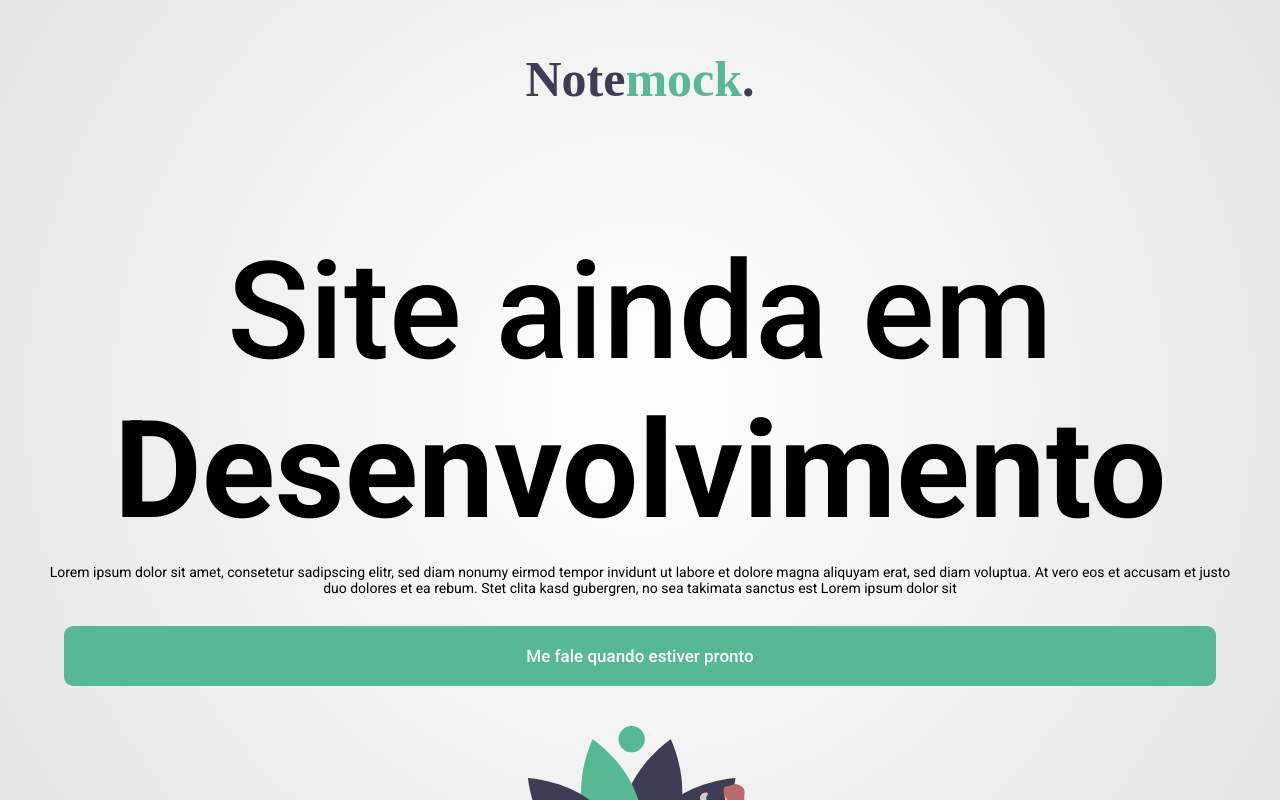
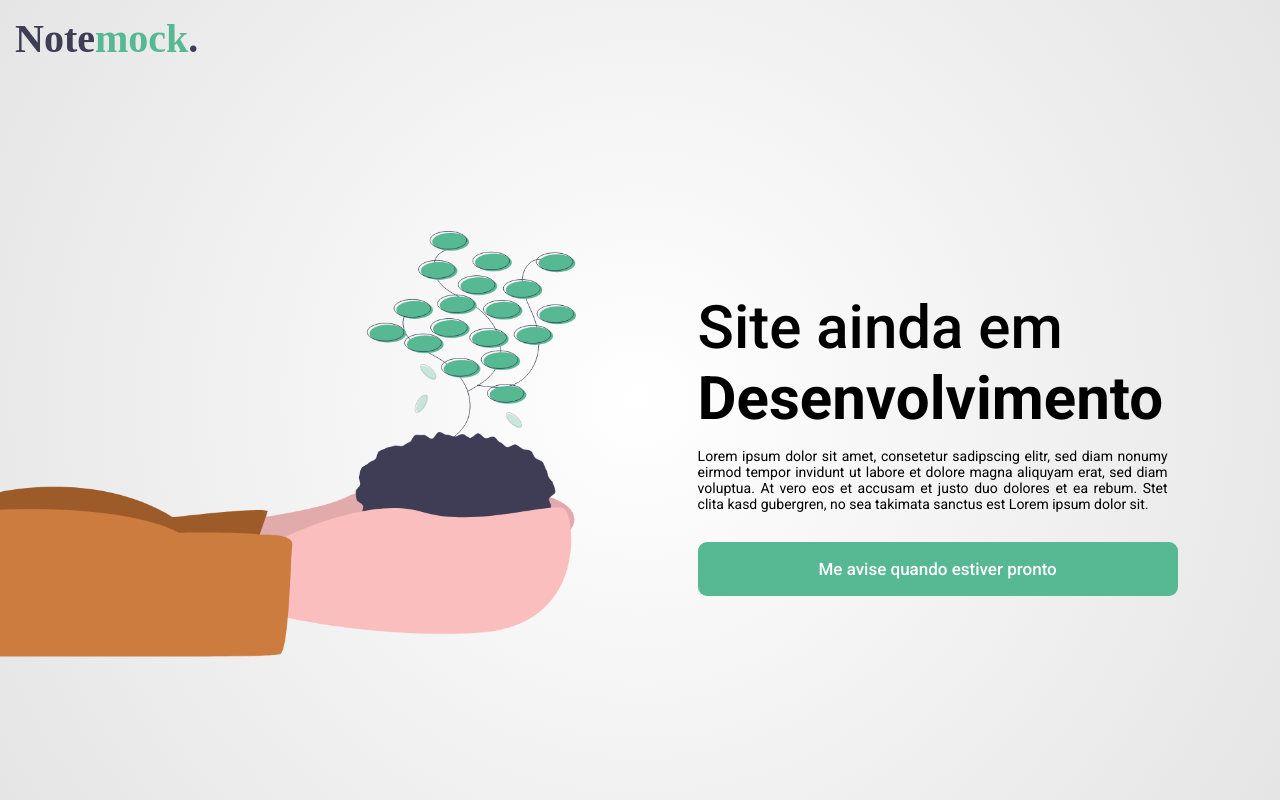
Before and after one commit to JoaoGabriel-Lima/notemock, a Next.js app: page /maintenance in a window 1280 px wide. Built offline with nearby package versions, Linux system fonts and the light colour scheme.

Commit message:
Maintenance Mode

```diff
--- /dev/null
+++ b/pages/components/maintenance_body/body.tsx
@@ -0,0 +1,19 @@
+import styles from './styles.module.scss'
+import {Component} from 'react'
+export default class BodyMaintenance extends Component {
+    render(){
+        return (
+        <div className={styles.desktopmode}>
+        <img src="/img/ui2.png" alt="" className={styles.ui2}/>
+        <div className={styles.persistcontent}>
+            <h1 className={styles.title}>Site ainda em <span className={styles.bold}>Desenvolvimento</span></h1>
+            <p className={styles.description}>Lorem ipsum dolor sit amet, consetetur sadipscing elitr, sed diam nonumy eirmod tempor invidunt ut labore et dolore magna aliquyam erat, sed diam voluptua. At vero eos et accusam et justo duo dolores et ea rebum. Stet clita kasd gubergren, no sea takimata sanctus est Lorem ipsum dolor sit.</p>
+            <button className={styles.newsletter}>
+                <a href="">Me avise quando estiver pronto</a>
+            </button>
+            <img className={styles.ui} src='/img/ui.png'></img>
+        </div>
+        </div>
+        )
+    }
+}
--- /dev/null
+++ b/pages/components/maintenance_body/styles.module.scss
@@ -0,0 +1,129 @@
+.newsletter:focus {
+    outline: none;
+}
+.persistcontent {
+
+    display: flex;
+    flex-direction: column;
+    align-items: center;
+    justify-content: center;
+    transition: .1s;
+}
+.desktopmode {
+    width: 100vw;
+    display: flex;
+    flex-direction: row;
+    justify-content: space-between;
+    align-items: center;
+    transition: .1s;
+}
+.title {
+    text-align: center;
+    font-family: 'Roboto';
+    font-weight: 500;
+    font-size: 10.6vw;
+    margin-bottom: 0px;
+    width: 100vw;
+}
+.bold {
+    font-weight: 600;
+}
+.description {
+    font-family: 'Roboto';
+    font-weight: 400;
+    font-size: 14px;
+    text-align: center;
+    width: 93vw;
+    margin-bottom: 30px;
+}
+.newsletter {
+    border: 0;
+    padding: 20px 0;
+    width: 90vw;
+    // height: 53px !important;
+
+    border-radius: 9px;
+    background-color: #57B894;
+    cursor: pointer;
+    margin-bottom: 40px;
+    transition: .1s;
+}
+.newsletter:hover {
+    border: solid 2px #336653;
+}
+.newsletter a {
+    color: white;
+    text-decoration: none;
+    font-size: 17px;
+    font-family: 'Roboto';
+    font-weight: 500;
+}
+.ui{
+    padding-bottom: 60px;
+}
+
+.ui2 {
+    display: none;
+ }
+@media (max-width:226px) {
+    .ui{
+        transition: .1s;
+        width: 80%;
+    }
+    .logo {
+        transition: .1s;
+        font-size: 19vw;
+    }
+}
+
+
+@media (min-width:953px){
+    .persistcontent {
+        display: flex;
+        width: 480px;
+        // margin-left: 20px;
+        flex-direction: column;
+        align-items: flex-start;
+        margin-right: 8%;
+        justify-content: center;
+    }
+    .ui2 {
+        display: block;
+        width: 45vw;
+        margin-right: 90px;
+        transition: .1s;
+    }
+    .title {
+        text-align: left;
+        font-family: 'Roboto';
+        font-weight: 500;
+        font-size: 60px;
+        margin-bottom: 0px;
+        width: 500px;
+    }
+    .description {
+        text-align: left;
+        width: 470px;
+        text-align: justify;
+    }
+    .newsletter {
+        // max-width: 480px;
+        width: 100%;
+        margin-right: 10px;
+        padding: 17px 0px;
+    }
+    .ui{
+        display: none;
+    }
+}
+
+@media (min-width:1320px){
+    .ui2 {
+        width: 650px;
+    }
+}
+@media (max-width:1036px) {
+    .ui2 {
+        margin-right: 50px;
+    }
+}
--- a/pages/maintenance/index.tsx
+++ b/pages/maintenance/index.tsx
@@ -1,16 +1,13 @@
 import styles from './styles.module.scss'
+import BodyMaintenance from '../components/maintenance_body/body'
+// import styles2 from './styles2.module.css'
 
 function Maintenance() {
     return <div id={styles.main}>
         <h1 className={styles.logo}>Note<span className={styles.mock}>mock</span>.</h1>
 
         <div id={styles.contentdiv}>
-            <h1 className={styles.title}>Site ainda em <span className={styles.bold}>Desenvolvimento</span></h1>
-            <p className={styles.description}>Lorem ipsum dolor sit amet, consetetur sadipscing elitr, sed diam nonumy eirmod tempor invidunt ut labore et dolore magna aliquyam erat, sed diam voluptua. At vero eos et accusam et justo duo dolores et ea rebum. Stet clita kasd gubergren, no sea takimata sanctus est Lorem ipsum dolor sit</p>
-            <button className={styles.newsletter}>
-                <a href="">Me fale quando estiver pronto</a>
-            </button>
-            <img className={styles.ui} src='/img/ui.png'></img>
+            <BodyMaintenance/>
         </div>
     </div>
 }
--- a/pages/maintenance/styles.module.scss
+++ b/pages/maintenance/styles.module.scss
@@ -4,6 +4,7 @@
     font-family: 'Coolvetica';
     src: local('Coolvetica'), url('/src/fonts/coolvetica-regular.ttf') format('ttf');
 }
+
 #main {
     overflow: auto;
     height: 100%;
@@ -30,43 +31,32 @@
     // justify-content: center;
 }
 
-.title {
-    text-align: center;
-    font-family: 'Roboto';
-    font-weight: 500;
-    font-size: 10.6vw;
-    margin-bottom: 0px;
-    width: 100vw;
+@media (max-width:226px) {
+    .logo {
+        transition: .1s;
+        font-size: 19vw;
+    }
 }
-.bold {
-    font-weight: 600;
+
+
+@media (min-width:953px){
+    #contentdiv {
+        display: flex;
+        flex-direction: column;
+        align-items: flex-start;
+        // justify-content: center;
+    }
+    #main {
+        display: flex;
+        flex-direction: column;
+        // justify-content: center;
+        align-items: flex-start;
+    }
+    .logo {
+        font-family: 'Coolvetica';
+        font-size: 40px;
+        margin-top: 15px;
+        margin-left: 15px;
+        color: #3F3D56;
+    }
 }
-.description {
-    font-family: 'Roboto';
-    font-weight: 400;
-    font-size: 14px;
-    text-align: center;
-    width: 93vw;
-    margin-bottom: 30px;
-}
-.newsletter {
-    border: 0;
-    padding: 20px 0;
-    width: 90vw;
-    // height: 53px !important;
-
-    border-radius: 9px;
-    background-color: #57B894;
-    cursor: pointer;
-    margin-bottom: 40px;
-}
-.newsletter a {
-    color: white;
-    text-decoration: none;
-    font-size: 17px;
-    font-family: 'Roboto';
-    font-weight: 500;
-}
-.ui{
-    padding-bottom: 60px;
-}
```
Also changed, not shown: components/Home.module.css (deleted, +0 -10 lines), pages/components/a.txt (added), public/img/ui2.png (added).
